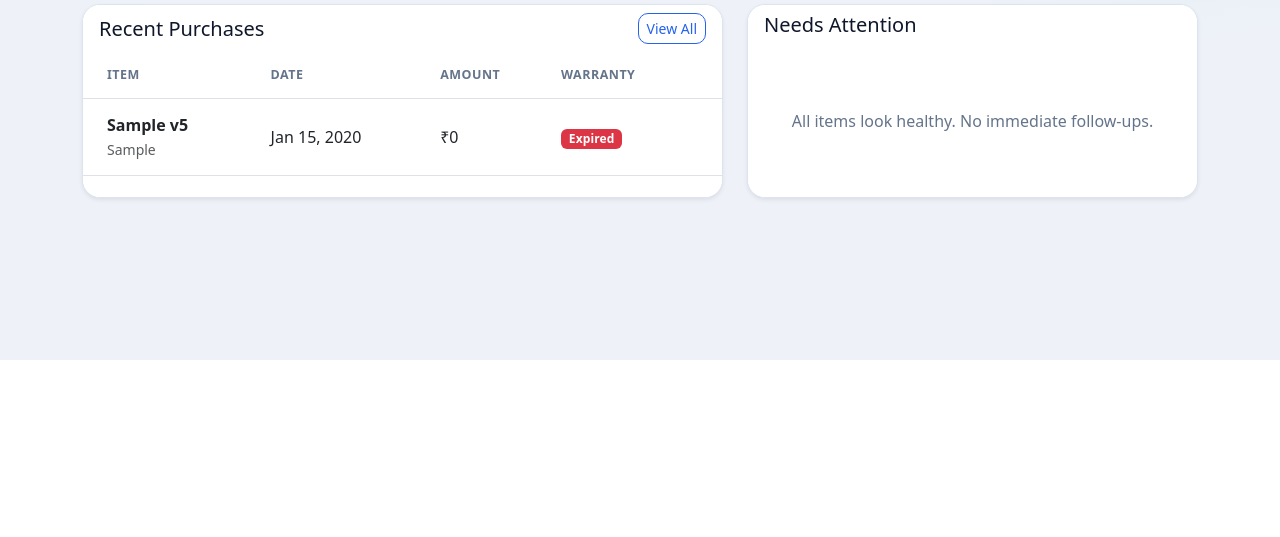
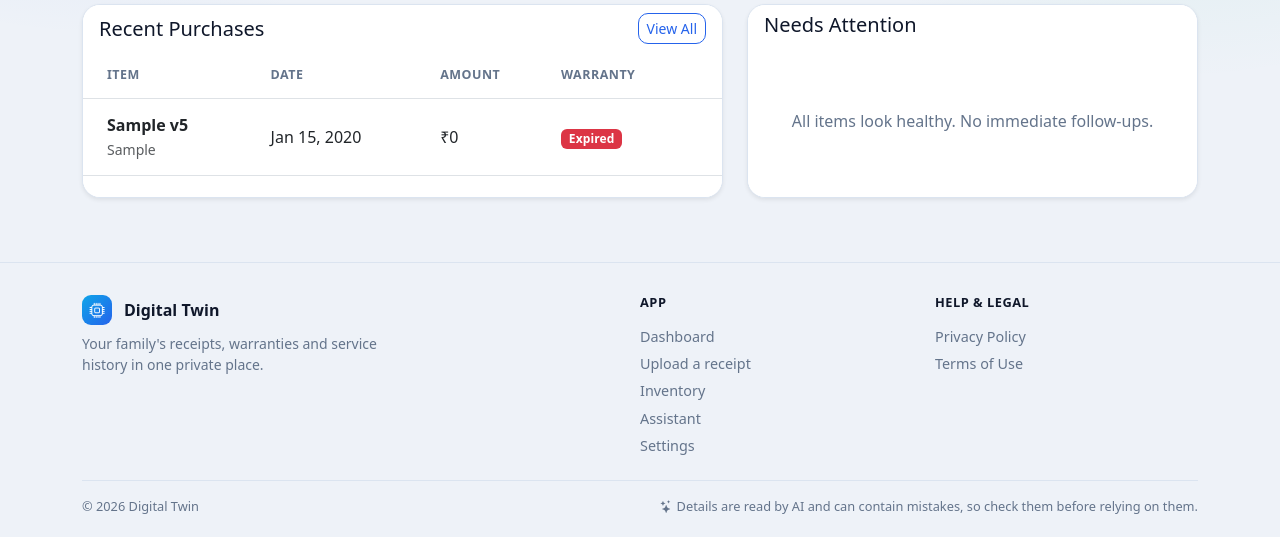
Before and after one commit to soham-raddi/warranty-app, a Flask app: page / in a window 1280 px wide. Shown: the part 440-977 px from the top of the page. Before the commit the page ends 800 px from the top, so only its background shows below. Run offline with Flask 3, Linux system fonts and the light colour scheme; the visitor is signed in with stand-in values (Sample User, id 1); tables that the repository leaves empty hold one stand-in row (values such as "Sample post"); grey boxes marked "Sample" are stand-in pictures; some libraries are stand-ins or nearby versions.

Commit message:
Add a site footer with app links, legal pages, contact and an AI accuracy note

```diff
--- a/app.py
+++ b/app.py
@@ -11,7 +11,7 @@ from dotenv import load_dotenv
 if not os.getenv('SKIP_DOTENV'):
     load_dotenv(os.path.join(os.path.dirname(os.path.abspath(__file__)), '.env'), override=True)
 
-from datetime import timedelta
+from datetime import datetime, timedelta
 
 from flask import Flask, g, jsonify, redirect, request, send_from_directory, session, url_for
 from werkzeug.middleware.proxy_fix import ProxyFix
@@ -29,6 +29,7 @@ from database import (
     relocate_upload_paths,
 )
 from routes import auth_bp, chat_bp, cron_bp, init_oauth, pages_bp, receipts_bp, settings_bp, workspaces_bp
+from routes.pages import contact_email
 
 BASE_DIR = os.path.dirname(os.path.abspath(__file__))
 PUBLIC_DIR = os.path.join(BASE_DIR, 'public')
@@ -257,6 +258,8 @@ def inject_current_user():
         'my_workspaces': get_user_workspaces(user['id']) if user else [],
         'max_upload_bytes': MAX_UPLOAD_BYTES,
         'email_enabled': emails.EMAIL_ENABLED,
+        'contact_email': contact_email(),
+        'current_year': datetime.now().year,
         'ui': ui,
     }
 
--- a/public/static/css/index.css
+++ b/public/static/css/index.css
@@ -1499,3 +1499,89 @@ body[data-theme="dark"] .modal-footer {
 body[data-theme="dark"] .modal-content .btn-close {
     filter: invert(1) grayscale(100%) brightness(200%);
 }
+
+/* ---- Footer ---- */
+.app-body {
+    display: flex;
+    flex-direction: column;
+}
+
+.app-main {
+    flex: 1 0 auto;
+    width: 100%;
+}
+
+.app-footer {
+    border-top: 1px solid var(--line);
+    color: var(--ink-500);
+    margin-top: 1rem;
+    padding: 2rem 0 1.25rem;
+}
+
+.app-footer-grid {
+    display: grid;
+    gap: 1.5rem 2rem;
+    grid-template-columns: minmax(0, 2fr) repeat(2, minmax(0, 1fr));
+}
+
+.app-footer-about {
+    max-width: 340px;
+}
+
+.app-footer .brand-link {
+    color: var(--ink-900);
+}
+
+.brand-icon.brand-icon-sm {
+    border-radius: 9px;
+    font-size: 0.95rem;
+    height: 30px;
+    width: 30px;
+}
+
+.app-footer-heading {
+    color: var(--ink-900);
+    font-size: 0.8rem;
+    font-weight: 700;
+    letter-spacing: 0.04em;
+    margin-bottom: 0.6rem;
+    text-transform: uppercase;
+}
+
+.app-footer-links {
+    display: flex;
+    flex-direction: column;
+    gap: 0.35rem;
+}
+
+.app-footer-links a {
+    color: var(--ink-500);
+    font-size: 0.9rem;
+    text-decoration: none;
+    width: fit-content;
+}
+
+.app-footer-links a:hover {
+    color: var(--brand);
+}
+
+.app-footer-bottom {
+    border-top: 1px solid var(--line);
+    display: flex;
+    flex-wrap: wrap;
+    font-size: 0.8rem;
+    gap: 0.5rem 1.5rem;
+    justify-content: space-between;
+    margin-top: 1.5rem;
+    padding-top: 1rem;
+}
+
+@media (max-width: 575.98px) {
+    .app-footer-grid {
+        grid-template-columns: 1fr 1fr;
+    }
+
+    .app-footer-about {
+        grid-column: 1 / -1;
+    }
+}
--- a/routes/pages.py
+++ b/routes/pages.py
@@ -32,14 +32,14 @@ def settings_page():
 
 @pages_bp.route('/privacy')
 def privacy_page():
-    return render_template('legal.html', page='privacy', contact_email=_contact_email())
+    return render_template('legal.html', page='privacy', contact_email=contact_email())
 
 
 @pages_bp.route('/terms')
 def terms_page():
-    return render_template('legal.html', page='terms', contact_email=_contact_email())
+    return render_template('legal.html', page='terms', contact_email=contact_email())
 
 
-def _contact_email():
-    # Shown on the legal pages; set CONTACT_EMAIL in the hosting environment.
+def contact_email():
+    # Shown on the legal pages and in the footer; set CONTACT_EMAIL in the hosting environment.
     return os.getenv('CONTACT_EMAIL', '').strip() or os.getenv('OWNER_EMAIL', '').strip()
--- a/templates/base.html
+++ b/templates/base.html
@@ -12,9 +12,9 @@
     <title>{% block title %}Digital Twin{% endblock %}</title>
     <link href="https://cdn.jsdelivr.net/npm/bootstrap@5.3.0/dist/css/bootstrap.min.css" rel="stylesheet">
     <link rel="stylesheet" href="https://cdn.jsdelivr.net/npm/bootstrap-icons@1.10.5/font/bootstrap-icons.css">
-    <link rel="stylesheet" href="{{ url_for('static', filename='css/index.css') }}?v=20261024-1">
+    <link rel="stylesheet" href="{{ url_for('static', filename='css/index.css') }}?v=20261024-2">
 </head>
-<body data-accent="{{ ui.accent_color }}" data-density="{{ ui.density }}" data-reduced-motion="{{ ui.reduced_motion }}" data-theme-mode="{{ ui.theme_mode }}" data-role="{{ current_role or '' }}" data-max-upload="{{ max_upload_bytes }}">
+<body class="app-body" data-accent="{{ ui.accent_color }}" data-density="{{ ui.density }}" data-reduced-motion="{{ ui.reduced_motion }}" data-theme-mode="{{ ui.theme_mode }}" data-role="{{ current_role or '' }}" data-max-upload="{{ max_upload_bytes }}">
     <script>
         // Resolve the theme before first paint so dark mode does not flash light.
         (function () {
@@ -88,9 +88,43 @@
         </div>
     </header>
 
-    <main class="container pb-5">
+    <main class="container pb-5 app-main">
         {% block content %}{% endblock %}
     </main>
+
+    <footer class="app-footer">
+        <div class="container">
+            <div class="app-footer-grid">
+                <div class="app-footer-about">
+                    <a class="brand-link" href="{{ url_for('pages.dashboard_page') }}">
+                        <span class="brand-icon brand-icon-sm"><i class="bi bi-cpu"></i></span>
+                        <span class="fw-bold">Digital Twin</span>
+                    </a>
+                    <p class="small mb-0 mt-2">Your family's receipts, warranties and service history in one private place.</p>
+                </div>
+                {% if current_user %}
+                <nav class="app-footer-links" aria-label="App">
+                    <h2 class="app-footer-heading">App</h2>
+                    <a href="{{ url_for('pages.dashboard_page') }}">Dashboard</a>
+                    <a href="{{ url_for('pages.upload_page') }}">Upload a receipt</a>
+                    <a href="{{ url_for('pages.inventory_page') }}">Inventory</a>
+                    <a href="{{ url_for('pages.assistant_page') }}">Assistant</a>
+                    <a href="{{ url_for('pages.settings_page') }}">Settings</a>
+                </nav>
+                {% endif %}
+                <nav class="app-footer-links" aria-label="Help and legal">
+                    <h2 class="app-footer-heading">Help &amp; legal</h2>
+                    <a href="{{ url_for('pages.privacy_page') }}">Privacy Policy</a>
+                    <a href="{{ url_for('pages.terms_page') }}">Terms of Use</a>
+                    {% if contact_email %}<a href="mailto:{{ contact_email }}">Contact us</a>{% endif %}
+                </nav>
+            </div>
+            <div class="app-footer-bottom">
+                <span>&copy; {{ current_year }} Digital Twin</span>
+                <span><i class="bi bi-stars me-1"></i>Details are read by AI and can contain mistakes, so check them before relying on them.</span>
+            </div>
+        </div>
+    </footer>
 
     {% block modals %}{% endblock %}
 
@@ -119,7 +153,7 @@
     <script src="https://cdn.jsdelivr.net/npm/bootstrap@5.3.0/dist/js/bootstrap.bundle.min.js"></script>
     <script src="https://cdn.jsdelivr.net/npm/marked@12.0.2/marked.min.js"></script>
     <script src="https://cdn.jsdelivr.net/npm/dompurify@3.1.6/dist/purify.min.js"></script>
-    <script src="{{ url_for('static', filename='js/index.js') }}?v=20261024-1"></script>
+    <script src="{{ url_for('static', filename='js/index.js') }}?v=20261024-2"></script>
     {% block scripts %}{% endblock %}
 </body>
 </html>
```
